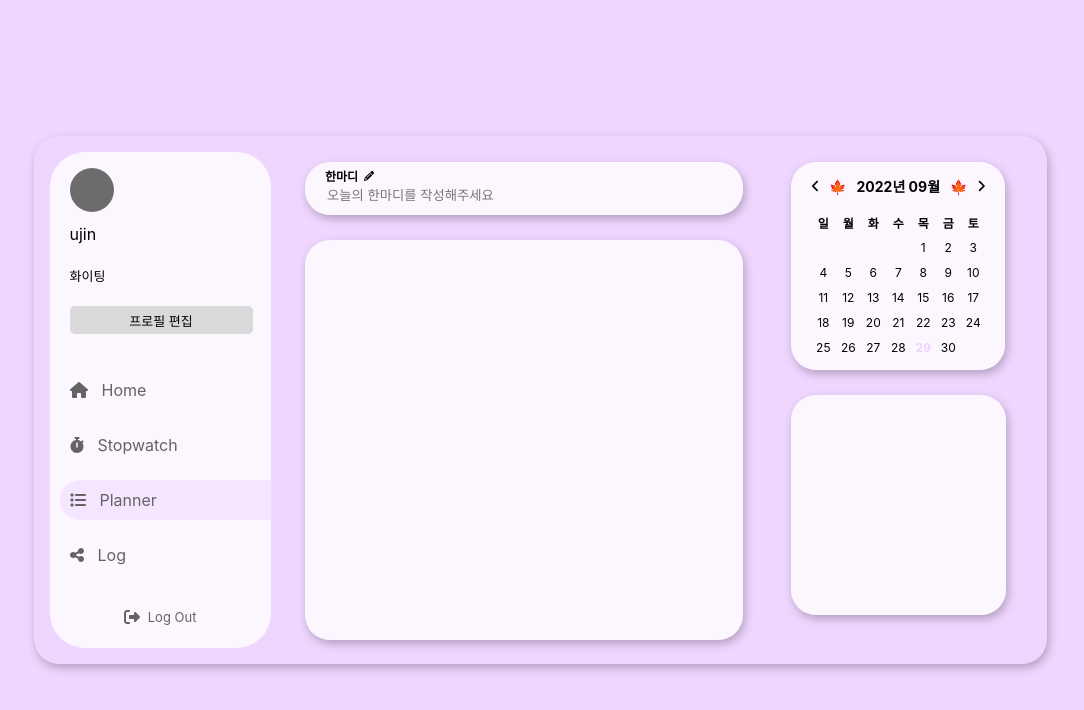
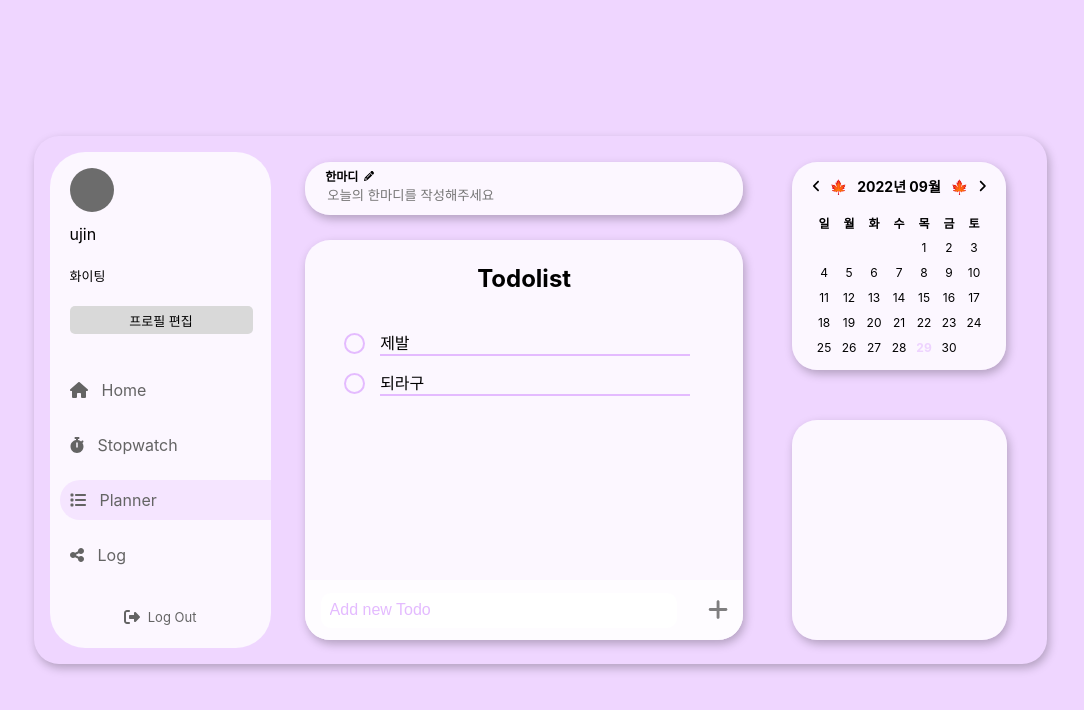
Before and after one commit to 2-sc/StudyMate-Front-Client, a React (Create React App) app in the folder studymate/: page /planner in a window 1280 px wide. Shown: the top 710 px of the page, without its empty margins (100-1184 px from the left). Built offline with nearby package versions, Linux system fonts and the light colour scheme.

Commit message:
:lipstick:(feature/ujin/#32): todolist UI 틀 구현 완료

```diff
--- a/studymate/src/pages/planner/Planner.jsx
+++ b/studymate/src/pages/planner/Planner.jsx
@@ -3,6 +3,7 @@ import styled from '@emotion/styled';
 import Box from '../../components/common/Box';
 import Calendar from '../../components/calendar/Calendar';
 import Dazim from './dazim/Dazim';
+import TodoList from './todolist/TodoList';
 
 function Planner() {
   const [resultData, setResultData] = useState();
@@ -13,7 +14,9 @@ function Planner() {
         <TopBox size={[438, 53]}>
           <Dazim />
         </TopBox>
-        <BottomBox size={[438, 400]}></BottomBox>
+        <BottomBox size={[438, 400]}>
+          <TodoList />
+        </BottomBox>
       </RightBox>
       <LeftBox>
         <Calendar resultData={resultData} setResultData={setResultData} />
@@ -44,12 +47,14 @@ const TopBox = styled(Box)`
 `;
 
 const BottomBox = styled(Box)`
+  position: relative;
   background: rgba(255, 255, 255, 0.8);
 `;
 
 const LeftBox = styled.div``;
 
 const SideBox = styled(Box)`
-  margin-top: 25px;
+  position: absolute;
+  bottom: 24px;
   background: rgba(255, 255, 255, 0.8);
 `;
--- /dev/null
+++ b/studymate/src/pages/planner/todolist/Todo.jsx
@@ -0,0 +1,84 @@
+import { useState } from 'react';
+import styled from '@emotion/styled';
+import { faTrashCan } from '@fortawesome/free-solid-svg-icons';
+import { FontAwesomeIcon } from '@fortawesome/react-fontawesome';
+
+function Todo({ todos, onRemove }) {
+  const [hide, setHide] = useState(true);
+
+  return (
+    <>
+      {todos.map(todo => (
+        <TodoListItem key={todo.id} text={todo.text} checked={todo.checked} onRemove={onRemove} />
+      ))}
+    </>
+  );
+
+  function TodoListItem({ id, text, checked, onRemove }) {
+    return (
+      <Wrapper
+        onMouseOver={() => {
+          setHide(false);
+        }}
+        onMouseOut={() => {
+          setHide(true);
+        }}
+      >
+        {/* <CheckBox className={cx('checkbox', { checked: checked })}>
+          {checked ? <CheckBoxTrue /> : <CheckBoxFalse />}
+        </CheckBox> */}
+        <CheckBox>{checked}</CheckBox>
+        <ListBox>{text}</ListBox>
+        {hide || (
+          <DeleteBtn onClick={() => onRemove(id)} hideState={hide}>
+            <Icon icon={faTrashCan} />
+          </DeleteBtn>
+        )}
+      </Wrapper>
+    );
+  }
+}
+
+export default Todo;
+
+const Wrapper = styled.div`
+  width: 100%;
+  height: 100%;
+  display: flex;
+  align-items: center;
+  padding: 7px;
+`;
+
+const CheckBox = styled.div`
+  width: 17px;
+  height: 17px;
+  margin-right: 15px;
+  border-radius: 50px;
+  border: 2px solid #e4bbff;
+`;
+
+const ListBox = styled.div`
+  width: 310px;
+  border-bottom: 2px solid #e4bbff;
+  margin-right: 15px;
+`;
+
+const DeleteBtn = styled.div`
+  color: #d95765;
+  cursor: pointer;
+  &:hover {
+    visibility: ${props => (props.hideState ? 'hidden' : 'visible')};
+  }
+`;
+
+const Icon = styled(FontAwesomeIcon)``;
+
+const CheckBoxTrue = styled.div`
+  width: 17px;
+  height: 17px;
+  margin-right: 15px;
+  border-radius: 50px;
+  border: 2px solid #9900ff;
+`;
+
+const CheckBoxFalse = styled.div``;
--- /dev/null
+++ b/studymate/src/pages/planner/todolist/TodoInsert.jsx
@@ -0,0 +1,74 @@
+import { useState, useCallback } from 'react';
+import styled from '@emotion/styled';
+import { FontAwesomeIcon } from '@fortawesome/react-fontawesome';
+import { faPlus } from '@fortawesome/free-solid-svg-icons';
+
+function TodoInsert({ onInsert }) {
+  const [inputValue, setInputValue] = useState(``);
+
+  const onChangeHandler = useCallback(e => {
+    setInputValue(e.target.value);
+  }, []);
+
+  const onClickHandler = useCallback(
+    e => {
+      onInsert(inputValue);
+      setInputValue(``);
+      e.preventDefault();
+    },
+    [onInsert, inputValue]
+  );
+
+  return (
+    <Wrapper>
+      <TodoInput>
+        <Input onChange={onChangeHandler} value={inputValue} placeholder="Add new Todo" />
+      </TodoInput>
+      <PlusBtn onClick={onClickHandler}>
+        <Icon icon={faPlus} />
+      </PlusBtn>
+    </Wrapper>
+  );
+}
+
+export default TodoInsert;
+
+const Wrapper = styled.div`
+  width: 100%;
+  height: 60px;
+  display: flex;
+  align-items: center;
+  justify-content: space-around;
+  background: rgba(255, 255, 255, 0.7);
+  border-radius: 0px 0px 25px 25px;
+`;
+
+const TodoInput = styled.div`
+  width: 356px;
+  height: 35px;
+  display: flex;
+  align-items: center;
+  background: #ffffff;
+  border-radius: 10px;
+`;
+
+const Input = styled.input`
+  width: 100%;
+  margin-left: 7px;
+  border: none;
+  background: transparent;
+  outline: none;
+  &::placeholder {
+    font-size: 16px;
+    color: #e4bbff;
+  }
+`;
+
+const PlusBtn = styled.div``;
+
+const Icon = styled(FontAwesomeIcon)`
+  cursor: pointer;
+  font-size: 23px;
+  font-weight: bold;
+  color: rgba(0, 0, 0, 0.5);
+`;
--- /dev/null
+++ b/studymate/src/pages/planner/todolist/TodoList.jsx
@@ -0,0 +1,82 @@
+import { useState, useRef, useCallback } from 'react';
+import styled from '@emotion/styled';
+import Todo from './Todo';
+import TodoInsert from './TodoInsert';
+
+function Todolist() {
+  const [todos, setTodos] = useState([
+    {
+      id: 1,
+      text: '제발',
+      checked: true,
+    },
+    {
+      id: 2,
+      text: '되라구',
+      checked: false,
+    },
+  ]);
+
+  const nextId = useRef(3);
+  const onInsert = useCallback(
+    text => {
+      const todo = {
+        id: nextId.current,
+        text,
+        checked: false,
+      };
+      setTodos(todos.concat(todo));
+      nextId.current++;
+    },
+    [todos]
+  );
+
+  const onRemove = useCallback(
+    id => {
+      setTodos(todos.filter(todo => todo.id !== id));
+    },
+    [todos]
+  );
+
+  return (
+    <Wrapper>
+      <TopContainer>
+        <Title>Todolist</Title>
+      </TopContainer>
+      <TodoList>
+        <Todo onRemove={onRemove} todos={todos} />
+      </TodoList>
+      <BottomContainer>
+        <TodoInsert onInsert={onInsert} />
+      </BottomContainer>
+    </Wrapper>
+  );
+}
+
+export default Todolist;
+
+const Wrapper = styled.div`
+  display: flex;
+  flex-direction: column;
+`;
+
+const TopContainer = styled.div`
+  display: flex;
+  justify-content: center;
+  margin-top: 24px;
+  font-weight: 700;
+  font-size: 24px;
+`;
+
+const Title = styled.div``;
+
+const TodoList = styled.div`
+  margin: 30px 32px 0 32px;
+`;
+
+const BottomContainer = styled.div`
+  position: absolute;
+  bottom: 0;
+  right: 0;
+  left: 0;
+`;
--- a/studymate/src/styles/layout/Layout.jsx
+++ b/studymate/src/styles/layout/Layout.jsx
@@ -1,7 +1,7 @@
-import React from "react";
-import styled from "@emotion/styled";
-import Box from "../../components/common/Box";
-import SideBar from "./SideBar";
+import React from 'react';
+import styled from '@emotion/styled';
+import Box from '../../components/common/Box';
+import SideBar from './SideBar';
 
 function Layout({ component }) {
   return (
@@ -28,4 +28,5 @@ const Container = styled.div`
 const Wrapper = styled(Box)`
   padding: 16px;
   display: flex;
+  position: relative;
 `;
```
